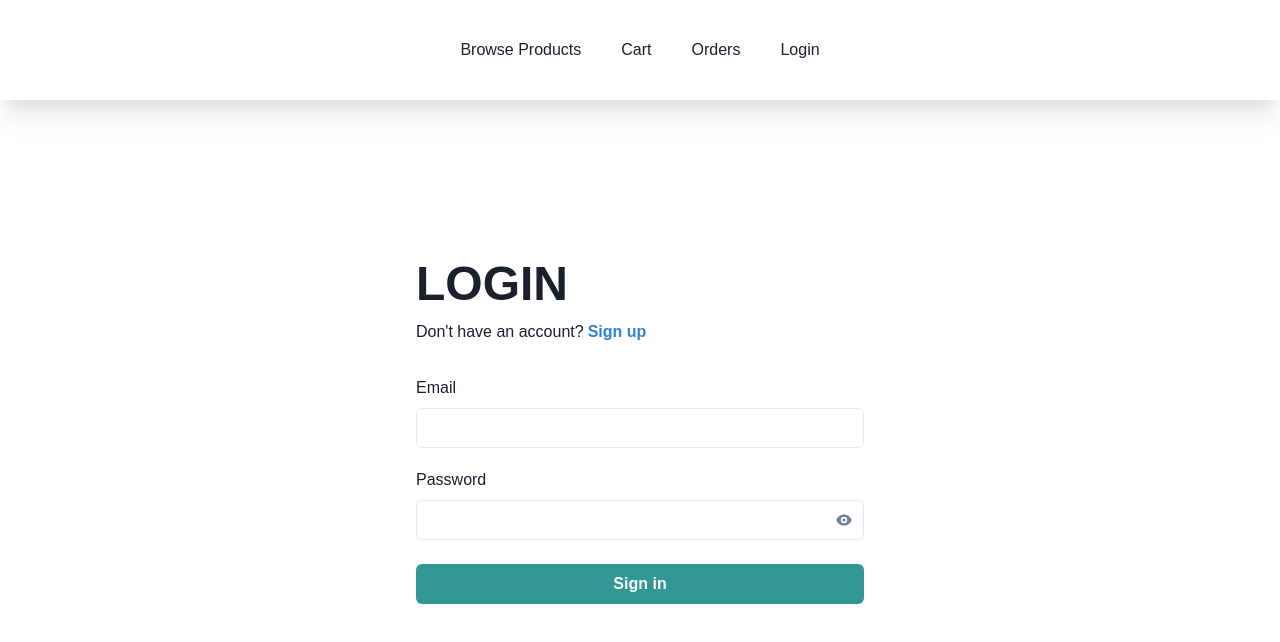
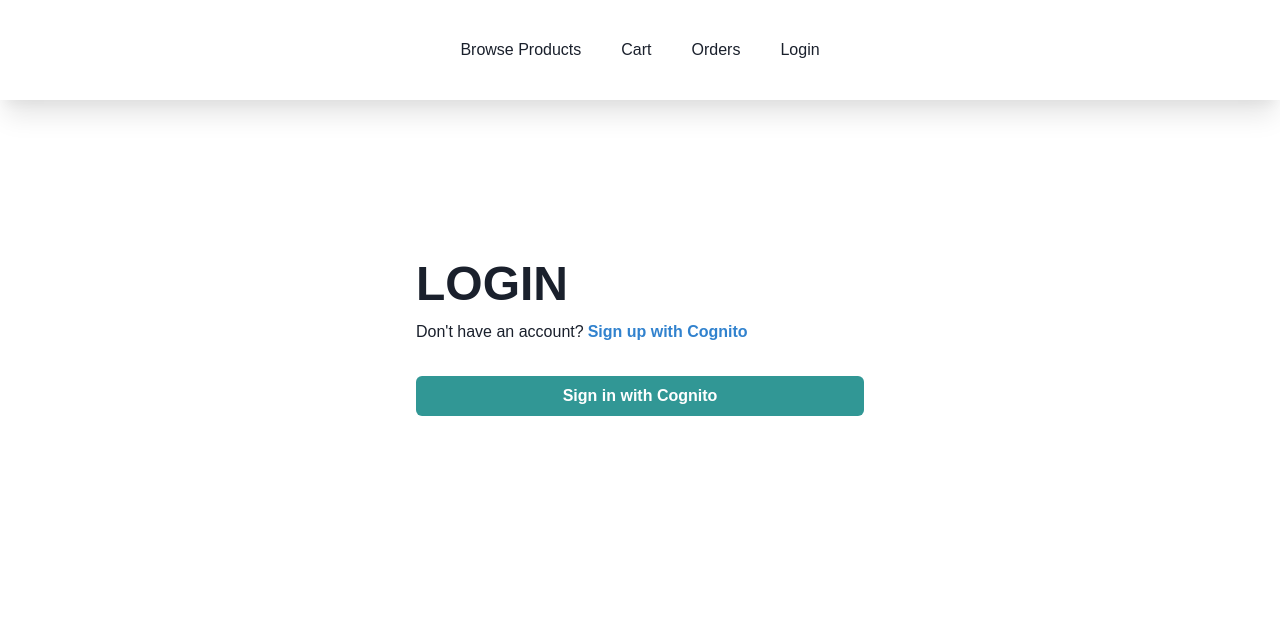
Before and after one commit to boonyeow/g6t3-ecommerce-fe, a React (Vite) app: page /login in a window 1280 px wide. Shown: the top 642 px of the page. Built offline with nearby package versions, Linux system fonts and the light colour scheme.

Commit message:
integrated cognito

```diff
--- a/src/components/Header.jsx
+++ b/src/components/Header.jsx
@@ -21,14 +21,14 @@ const menuItems = [
 ];
 
 const Header = ({ scrolled }) => {
-  const { clearStore, token } = useAuthStore();
+  const { clearStore, idToken } = useAuthStore();
   const location = useLocation();
   const [isLoggedIn, setIsLoggedIn] = useState(false);
 
   useEffect(() => {
-    if (token !== null) {
-      let decoded = jwt_decode(token);
-      let token_exp = Date.parse(decoded.exp);
+    if (idToken !== null) {
+      let decoded = jwt_decode(idToken);
+      let token_exp = new Date(decoded.exp * 1000);
       if (token_exp > Date.now()) {
         setIsLoggedIn(true);
       }
--- a/src/layout/Layout.jsx
+++ b/src/layout/Layout.jsx
@@ -5,12 +5,13 @@ import { useAuthStore } from "../store/authStore";
 import jwt_decode from "jwt-decode";
 
 const Layout = ({ children, className }) => {
-  const { clearStore, token } = useAuthStore();
+  const { idToken } = useAuthStore();
   const [isLoggedIn, setIsLoggedIn] = useState(false);
+
   useEffect(() => {
-    if (token !== null) {
-      let decoded = jwt_decode(token);
-      let token_exp = Date.parse(decoded.exp);
+    if (idToken !== null) {
+      let decoded = jwt_decode(idToken);
+      let token_exp = new Date(decoded.exp * 1000);
       if (token_exp > Date.now()) {
         setIsLoggedIn(true);
       }
--- a/src/pages/BrowseProductsPage.jsx
+++ b/src/pages/BrowseProductsPage.jsx
@@ -22,8 +22,9 @@ import { useAuthStore } from "../store/authStore";
 
 const BrowseProductsPage = () => {
   const [products, setProducts] = useState([]);
-  const { token } = useAuthStore();
+  const { accessToken: token } = useAuthStore();
   const navigate = useNavigate();
+
   const fetchProductList = () => {
     // http://localhost:8000/api/v1/product/get
     axios
@@ -60,7 +61,8 @@ const BrowseProductsPage = () => {
             variant="subtle"
             colorScheme="blue"
             verticalAlign={"middle"}
-            ml={"10px"}>
+            ml={"10px"}
+          >
             <TagLabel>{products.length}</TagLabel>
           </Tag>
         </Heading>
@@ -73,7 +75,8 @@ const BrowseProductsPage = () => {
                   key={idx}
                   borderRadius={16}
                   as={Link}
-                  to={`/product/${x.product_id}`}>
+                  to={`/product/${x.product_id}`}
+                >
                   <CardBody>
                     <Image
                       src={x.image_url}
--- a/src/pages/HomePage.jsx
+++ b/src/pages/HomePage.jsx
@@ -1,13 +1,19 @@
 import { useEffect } from "react";
 import { useNavigate } from "react-router-dom";
+import { useAuthStore } from "../store/authStore";
 
 const HomePage = () => {
+  const { accessToken: token } = useAuthStore();
   const navigate = useNavigate();
   useEffect(() => {
-    navigate("/login");
-  }, []);
+    if (token === null) {
+      navigate("/login");
+    } else {
+      navigate("/products");
+    }
+  }, [token]);
 
-  return "HELLO HOME";
+  return <></>;
 };
 
 export default HomePage;
--- a/src/pages/LoginPage.jsx
+++ b/src/pages/LoginPage.jsx
@@ -1,92 +1,98 @@
 import {
   Box,
   Button,
-  Checkbox,
   Container,
-  Divider,
-  FormControl,
-  FormLabel,
   Heading,
   HStack,
-  Input,
   Stack,
   Text,
 } from "@chakra-ui/react";
-import { PasswordField } from "../components/Login/PasswordField";
-import { redirect, Link as RLink, useNavigate } from "react-router-dom";
-import { useEffect, useReducer } from "react";
+import { Link as RLink, useNavigate, useLocation } from "react-router-dom";
+import { useEffect } from "react";
 import axios from "axios";
 import Swal from "sweetalert2";
 import { useAuthStore } from "../store/authStore";
+import jwtDecode from "jwt-decode";
 
 const LoginPage = () => {
+  const loginUrl = import.meta.env.VITE_LOGIN_ENDPOINT;
+  const redirectUri = import.meta.env.VITE_REDIRECT_URI;
+  const clientId = import.meta.env.VITE_CLIENT_ID;
+
   const navigate = useNavigate();
-  const { token, setToken } = useAuthStore();
-  const reducer = (state, action) => {
-    switch (action.type) {
-      case "changed_email":
-        return {
-          email: action.nextEmail,
-          password: state.password,
-        };
-      case "changed_password":
-        return {
-          email: state.email,
-          password: action.nextPassword,
-        };
-    }
-  };
-  const [state, dispatch] = useReducer(reducer, {
-    email: "",
-    password: "",
-  });
+  const { accessToken: token, setToken } = useAuthStore();
 
-  useEffect(() => {
-    if (token === null) {
-      navigate("/login");
-    }
-  }, []);
+  const location = useLocation();
+  const queryParams = new URLSearchParams(location.search);
+  const code = queryParams.get("code");
 
-  const handleLogin = () => {
-    // perform check on empty email/password
-    if (state.email === "" || state.password === "") {
+  const handleAuth = async (code) => {
+    const payload = {
+      code: code,
+      grant_type: "authorization_code",
+      redirect_uri: redirectUri,
+      client_id: clientId,
+    };
+
+    try {
+      const res = await axios.post(
+        "https://cmee.auth.us-east-1.amazoncognito.com/oauth2/token",
+        payload,
+        {
+          headers: {
+            "Content-Type": "application/x-www-form-urlencoded",
+          },
+        }
+      );
+      // console.log(res);
+
+      const idToken = res.data.id_token;
+      const decodedToken = jwtDecode(idToken);
+
+      const accessToken = res.data.access_token;
+      const refreshToken = res.data.refresh_token;
+
+      setToken({
+        id_token: idToken,
+        access_token: accessToken,
+        refresh_token: refreshToken,
+        email: decodedToken.email,
+        cognito_username: decodedToken["cognito:username"],
+      });
+
+      Swal.fire({
+        icon: "success",
+        title: "Success!",
+        text: `You have been logged in.`,
+        confirmButtonColor: "#262626",
+      });
+
+      setTimeout(() => {
+        window.location.href = "/products";
+      }, 2000);
+    } catch (e) {
+      console.log("Error: ", e);
       Swal.fire({
         icon: "error",
         title: "Oops...",
-        text: "Email and/or password cannot be empty",
+        text: "Something went wrong. Please try again.",
         confirmButtonColor: "#262626",
+      }).then((result) => {
+        window.location.href = "/login";
       });
-      return;
     }
+  };
 
-    // login account
-    // register account
-    axios
-      .post(`${import.meta.env.VITE_AUTH_ENDPOINT}/login`, state)
-      .then((res) => {
-        // console.log(res.data["bearer_token"]);
-        let token = { ...res.data };
-        token["email"] = state.email;
-        setToken(token);
-        Swal.fire({
-          icon: "success",
-          title: "Success!",
-          text: `You are currently logged in.`,
-          confirmButtonColor: "#262626",
-        }).then((result) => {
-          window.location.replace("/products");
-        });
-      })
-      .catch((err) => {
-        Swal.fire({
-          icon: "error",
-          title: "Oops...",
-          text: "Unable to login. Please ensure your login credentials are correct.",
-          confirmButtonColor: "#262626",
-        });
-        return;
-      });
-  };
+  useEffect(() => {
+    if (!code || token) return;
+    handleAuth(code);
+  }, [code, token]);
+
+  useEffect(() => {
+    if (token !== null) {
+      navigate("/");
+    }
+  }, []);
 
   return (
     <Box h="calc(100vh - 100px)" p="24">
@@ -100,14 +106,16 @@ const LoginPage = () => {
           base: "0",
           sm: "8",
           md: "16",
-        }}>
+        }}
+      >
         <Stack spacing="8">
           <Stack spacing="6">
             <Stack
               spacing={{
                 base: "2",
                 md: "3",
-              }}>
+              }}
+            >
               <Heading textAlign={"left"} size={"2xl"}>
                 LOGIN
               </Heading>
@@ -115,44 +123,20 @@ const LoginPage = () => {
                 <Text color="muted">Don't have an account?</Text>
                 <Button
                   as={RLink}
-                  to="/register"
+                  to={loginUrl}
                   variant="link"
-                  colorScheme="blue">
-                  Sign up
+                  colorScheme="blue"
+                >
+                  Sign up with Cognito
                 </Button>
               </HStack>
             </Stack>
           </Stack>
           <Box>
             <Stack spacing="6">
-              <Stack spacing="5">
-                <FormControl>
-                  <FormLabel htmlFor="email">Email</FormLabel>
-                  <Input
-                    id="email"
-                    type="email"
-                    onChange={(e) => {
-                      dispatch({
-                        type: "changed_email",
-                        nextEmail: e.target.value,
-                      });
-                    }}
-                  />
-                </FormControl>
-                <PasswordField
-                  onChange={(e) => {
-                    dispatch({
-                      type: "changed_password",
-                      nextPassword: e.target.value,
-                    });
-                  }}
-                />
-              </Stack>
-              <Stack spacing="6">
-                <Button colorScheme="teal" onClick={handleLogin}>
-                  Sign in
-                </Button>
-              </Stack>
+              <Button as={RLink} colorScheme="teal" to={loginUrl}>
+                Sign in with Cognito
+              </Button>
             </Stack>
           </Box>
         </Stack>
--- a/src/store/authStore.js
+++ b/src/store/authStore.js
@@ -4,17 +4,26 @@ import { persist } from "zustand/middleware";
 export const useAuthStore = create(
   persist(
     (set) => ({
-      token: null,
+      idToken: null,
+      accessToken: null,
+      refreshToken: null,
+      cognitoUsername: null,
       email: null,
       setToken: (data) => {
         set((state) => ({
-          token: data["bearer_token"],
+          idToken: data["id_token"],
+          accessToken: data["access_token"],
+          refreshToken: data["refresh_token"],
+          cognitoUsername: data["cognito_username"],
           email: data["email"],
         }));
       },
       clearStore: () => {
         set(() => ({
-          token: null,
+          idToken: null,
+          accessToken: null,
+          refreshToken: null,
+          cognitoUsername: null,
           email: null,
         }));
       },
```
Also changed, not shown: 1 other file (tests, documents, lock files or other folders).
